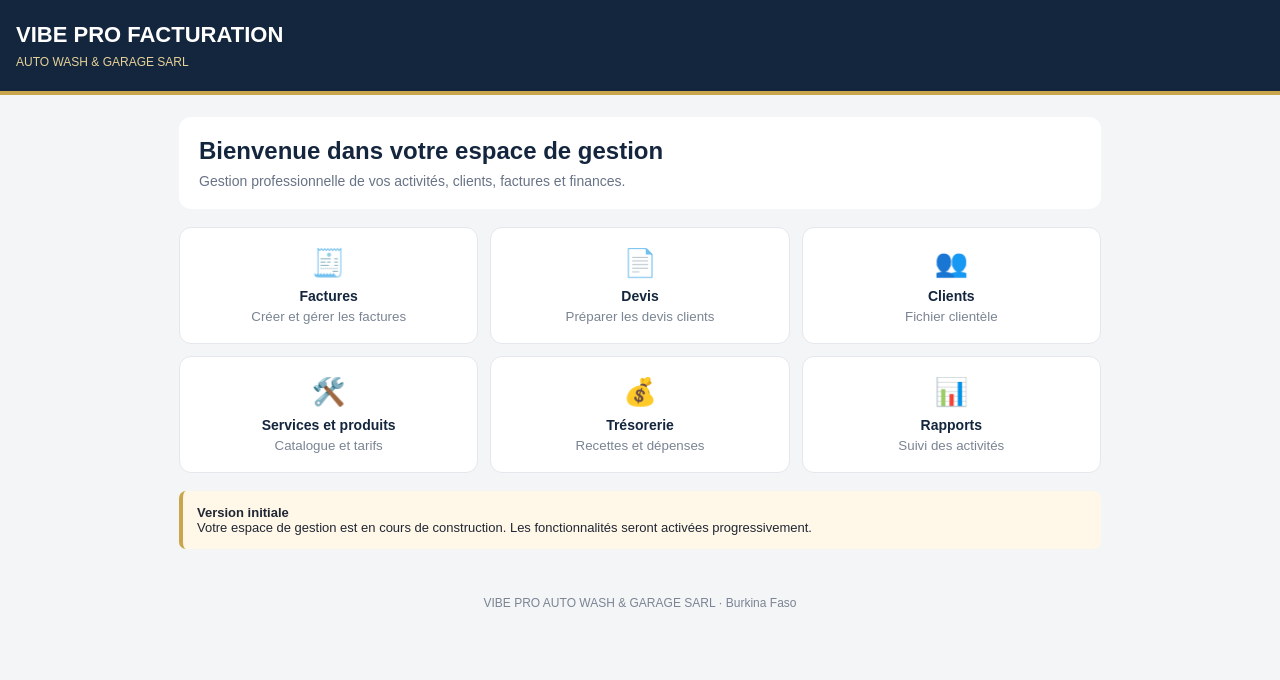
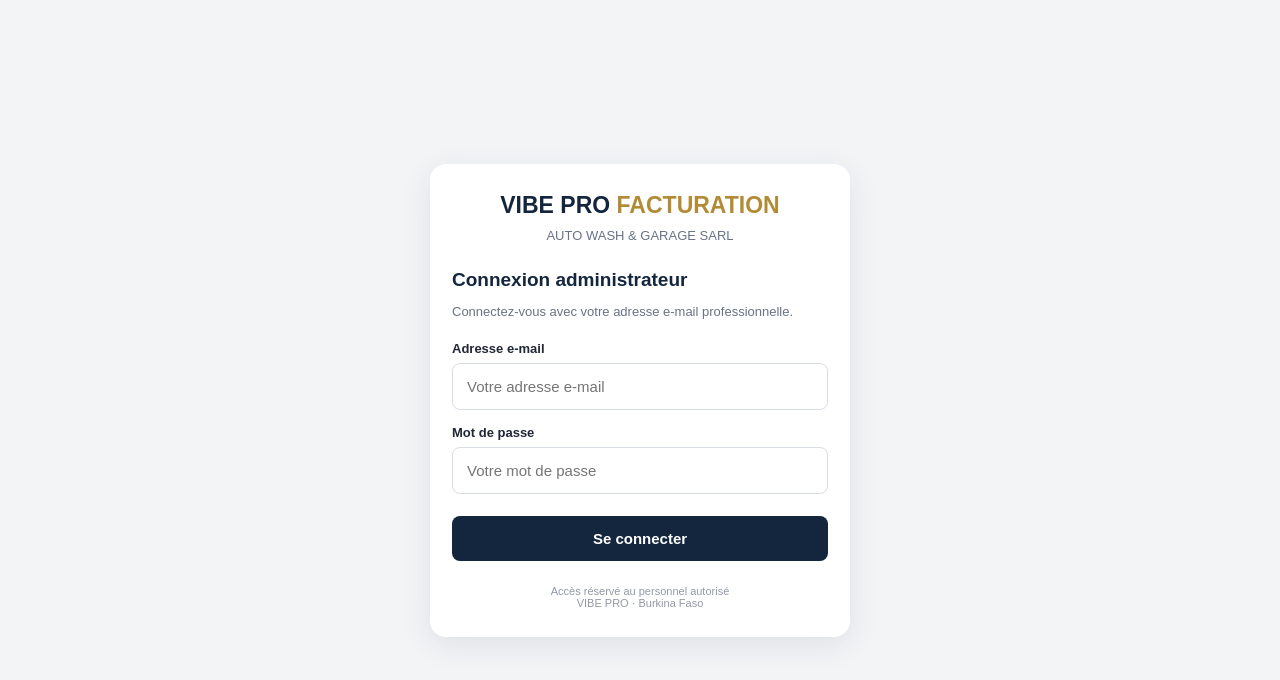
Before and after one commit to vibeproautowashetgaragesarl-coder/Vibe-Pro-Facturation, a plain HTML site: page index.html in a window 1280 px wide. Drawn offline with Linux system fonts and the light colour scheme.

Commit message:
Update title and add login section to index.html

```diff
--- a/index.html
+++ b/index.html
@@ -1,52 +1,110 @@
+
 <!DOCTYPE html>
 <html lang="fr">
 <head>
 <meta charset="UTF-8">
 <meta name="viewport" content="width=device-width, initial-scale=1.0">
-<title>VIBE PRO FACTURATION</title>
+<title>Connexion - VIBE PRO FACTURATION</title>
 <style>
 *{box-sizing:border-box}
-body{margin:0;background:#f4f5f7;color:#202633;font-family:Arial,sans-serif}
-header{background:#14263d;color:white;padding:22px 16px;border-bottom:4px solid #c9a64c}
-header h1{margin:0;font-size:22px}
-header p{margin:7px 0 0;color:#e6d29a;font-size:12px}
-main{max-width:950px;margin:22px auto;padding:0 14px}
-.welcome{background:white;padding:20px;border-radius:12px;margin-bottom:18px}
-.welcome h2{margin:0 0 8px;color:#14263d}
-.welcome p{margin:0;color:#687386;font-size:14px}
-.grid{display:grid;grid-template-columns:repeat(2,1fr);gap:12px}
-.item{background:white;padding:19px 12px;border-radius:12px;border:1px solid #e4e7ec;text-align:center}
-.item .icon{font-size:27px;margin-bottom:9px}
-.item strong{display:block;color:#14263d;font-size:14px}
-.item small{display:block;color:#7a8493;margin-top:5px}
-.notice{margin-top:18px;background:#fff8e8;border-left:4px solid #c9a64c;padding:14px;border-radius:7px;font-size:13px}
-footer{text-align:center;color:#7a8493;font-size:12px;padding:25px}
-@media(min-width:650px){.grid{grid-template-columns:repeat(3,1fr)}}
+body{margin:0;background:#f3f4f6;font-family:Arial,sans-serif;color:#202633;min-height:100vh;display:flex;align-items:center;justify-content:center;padding:18px}
+.login{width:100%;max-width:420px;background:white;border-radius:16px;padding:28px 22px;box-shadow:0 8px 30px #14263d18}
+.logo{text-align:center;color:#14263d;font-size:23px;font-weight:bold}
+.gold{color:#b18b35}
+.subtitle{text-align:center;color:#687386;font-size:13px;margin:9px 0 26px}
+h2{font-size:19px;color:#14263d;margin-bottom:8px}
+.description{font-size:13px;color:#687386;margin-bottom:22px}
+label{display:block;font-size:13px;font-weight:bold;margin:15px 0 7px}
+input{width:100%;padding:14px;border:1px solid #d8dde5;border-radius:8px;font-size:15px;outline:none}
+input:focus{border-color:#b18b35}
+button{width:100%;padding:14px;margin-top:22px;border:0;border-radius:8px;background:#14263d;color:white;font-size:15px;font-weight:bold}
+button:disabled{opacity:.6}
+#message{font-size:13px;margin-top:16px;text-align:center;line-height:1.5}
+footer{text-align:center;color:#9299a5;font-size:11px;margin-top:24px}
 </style>
 </head>
 <body>
-<header>
-<h1>VIBE PRO FACTURATION</h1>
-<p>AUTO WASH & GARAGE SARL</p>
-</header>
-<main>
-<section class="welcome">
-<h2>Bienvenue dans votre espace de gestion</h2>
-<p>Gestion professionnelle de vos activités, clients, factures et finances.</p>
-</section>
-<section class="grid">
-<div class="item"><div class="icon">🧾</div><strong>Factures</strong><small>Créer et gérer les factures</small></div>
-<div class="item"><div class="icon">📄</div><strong>Devis</strong><small>Préparer les devis clients</small></div>
-<div class="item"><div class="icon">👥</div><strong>Clients</strong><small>Fichier clientèle</small></div>
-<div class="item"><div class="icon">🛠️</div><strong>Services et produits</strong><small>Catalogue et tarifs</small></div>
-<div class="item"><div class="icon">💰</div><strong>Trésorerie</strong><small>Recettes et dépenses</small></div>
-<div class="item"><div class="icon">📊</div><strong>Rapports</strong><small>Suivi des activités</small></div>
-</section>
-<div class="notice">
-<strong>Version initiale</strong><br>
-Votre espace de gestion est en cours de construction. Les fonctionnalités seront activées progressivement.
+<div class="login">
+<div class="logo">VIBE PRO <span class="gold">FACTURATION</span></div>
+<div class="subtitle">AUTO WASH & GARAGE SARL</div>
+<h2>Connexion administrateur</h2>
+<p class="description">Connectez-vous avec votre adresse e-mail professionnelle.</p>
+
+<form id="loginForm">
+<label for="email">Adresse e-mail</label>
+<input id="email" type="email" autocomplete="username" required placeholder="Votre adresse e-mail">
+
+<label for="password">Mot de passe</label>
+<input id="password" type="password" autocomplete="current-password" required placeholder="Votre mot de passe">
+
+<button id="loginButton" type="submit">Se connecter</button>
+</form>
+
+<div id="message" role="status"></div>
+<footer>Accès réservé au personnel autorisé<br>VIBE PRO · Burkina Faso</footer>
 </div>
-</main>
-<footer>VIBE PRO AUTO WASH & GARAGE SARL · Burkina Faso</footer>
+
+<script type="module">
+import { initializeApp } from "https://www.gstatic.com/firebasejs/13.4.0/firebase-app.js";
+import { getAuth, signInWithEmailAndPassword } from "https://www.gstatic.com/firebasejs/13.4.0/firebase-auth.js";
+import { getFirestore, doc, getDoc } from "https://www.gstatic.com/firebasejs/13.4.0/firebase-firestore.js";
+
+const firebaseConfig = {
+  apiKey: "AIzaSyDvunHAzr8kPkr47-cOGq_Lpe9xjofewUA",
+  authDomain: "vibe-pro-mobile-c1291.firebaseapp.com",
+  projectId: "vibe-pro-mobile-c1291",
+  storageBucket: "vibe-pro-mobile-c1291.firebasestorage.app",
+  messagingSenderId: "875205867187",
+  appId: "1:875205867187:web:e1bffc0c6b7b2c763062c6"
+};
+
+const app = initializeApp(firebaseConfig);
+const auth = getAuth(app);
+const db = getFirestore(app);
+
+const form = document.getElementById("loginForm");
+const message = document.getElementById("message");
+const button = document.getElementById("loginButton");
+
+form.addEventListener("submit", async (event) => {
+  event.preventDefault();
+  message.textContent = "";
+  button.disabled = true;
+  button.textContent = "Vérification...";
+
+  try {
+    const email = document.getElementById("email").value.trim();
+    const password = document.getElementById("password").value;
+
+    const result = await signInWithEmailAndPassword(auth, email, password);
+    const uid = result.user.uid;
+
+    const adminRef = doc(db, "utilisateurs_facturation", uid);
+    const adminSnap = await getDoc(adminRef);
+
+    if (!adminSnap.exists()) {
+      await auth.signOut();
+      throw new Error("Ce compte n'est pas autorisé à accéder à VIBE PRO FACTURATION.");
+    }
+
+    const admin = adminSnap.data();
+
+    if (admin.uid !== uid || admin.actif !== true || !["admin", "principal"].includes(admin.role)) {
+      await auth.signOut();
+      throw new Error("Accès refusé : compte inactif ou droits insuffisants.");
+    }
+
+    message.style.color = "green";
+    message.textContent = "Connexion vérifiée. Le tableau de bord sera activé à l'étape suivante.";
+
+  } catch (error) {
+    message.style.color = "#b42318";
+    message.textContent = error.message;
+  } finally {
+    button.disabled = false;
+    button.textContent = "Se connecter";
+  }
+});
+</script>
 </body>
-                                                                                                            </html>
+</html>
```
